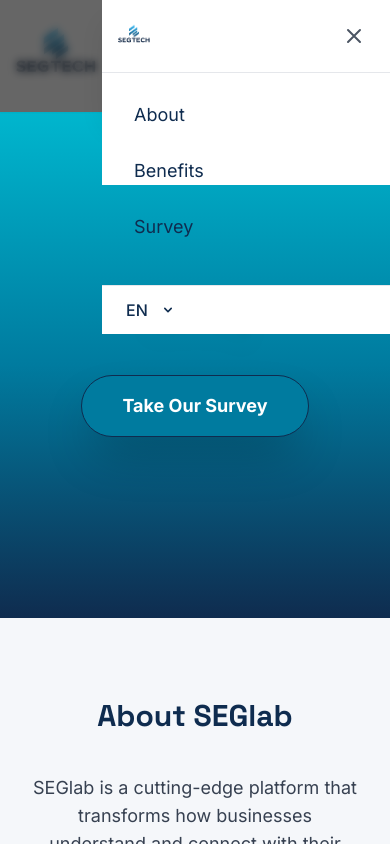
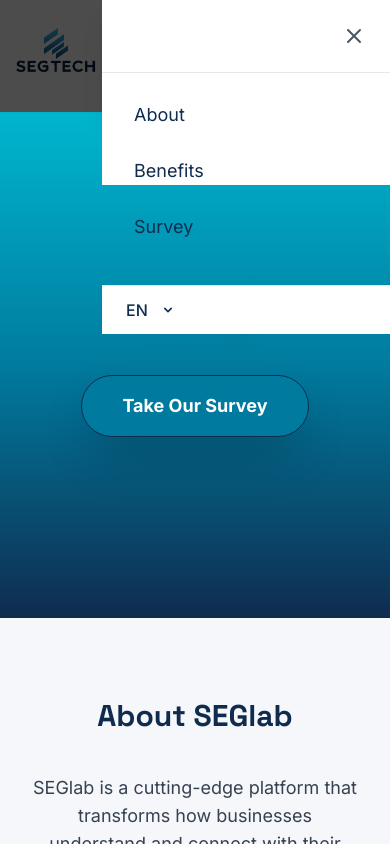
Before and after one commit to Minetown03/SEGlab, a Next.js app: page / in a window 390 px wide. Both pictures are taken after a click on the button "Toggle menu". Shown: the top 844 px of the page. Built offline with nearby package versions, Linux system fonts and the light colour scheme.

Commit message:
Fix mobile menu transparency, remove logo, and add contact email to footer

```diff
--- a/src/app/page.tsx
+++ b/src/app/page.tsx
@@ -148,29 +148,14 @@
             className={`md:hidden fixed inset-0 z-50 transition-all duration-300 ease-in-out ${
               isMobileMenuOpen ? 'opacity-100 pointer-events-auto' : 'opacity-0 pointer-events-none'
             }`}
+            style={{ backgroundColor: 'rgba(0, 0, 0, 0.7)' }}
           >
-            {/* Semi-transparent backdrop */}
-            <div
-              className="absolute inset-0 bg-black/60 backdrop-blur-sm"
-              onClick={() => setIsMobileMenuOpen(false)}
-            />
-
             {/* Menu content */}
             <div className={`absolute inset-y-0 right-0 w-72 bg-white shadow-xl transform transition-transform duration-300 ease-in-out ${
               isMobileMenuOpen ? 'translate-x-0' : 'translate-x-full'
             }`}>
-              {/* Menu header with logo and close button */}
-              <div className="flex items-center justify-between p-4 border-b border-gray-200 bg-white">
-                <Image
-                  src="/logo.png"
-                  alt="SegTech Logo"
-                  width={120}
-                  height={40}
-                  className="w-auto h-8"
-                  priority
-                  quality={100}
-                  style={{ objectFit: 'contain' }}
-                />
+              {/* Menu header with close button */}
+              <div className="flex items-center justify-end p-4 border-b border-gray-200 bg-white">
                 <button
                   onClick={() => setIsMobileMenuOpen(false)}
                   className="p-2 rounded-full hover:bg-gray-100 transition-colors duration-200"
@@ -190,7 +175,7 @@
                 </button>
               </div>
 
-              {/* Menu items */}
+              {/* Menu items with solid background */}
               <div className="flex flex-col h-full bg-white">
                 <div className="flex flex-col p-4 space-y-1">
                   <a
@@ -225,7 +210,7 @@
                   </a>
                 </div>
 
-                {/* Language selector */}
+                {/* Language selector with solid background */}
                 <div className="mt-4 px-4 py-2 border-t border-gray-200 bg-white">
                   <LanguageSelector />
                 </div>
@@ -367,7 +352,18 @@
               <a href="#survey" onClick={(e) => handleNavClick(e, 'survey')} className="text-gray-300 hover:text-white transition-colors duration-300">Survey</a>
             </div>
 
-            {/* Social Links */}
+            {/* Contact and Social Links */}
+            <div className="flex flex-col items-end gap-2">
+              <a
+                href="mailto:segtech.lab@gmail.com"
+                className="text-gray-300 hover:text-white transition-colors duration-300 flex items-center gap-2"
+              >
+                <svg className="w-4 h-4" fill="currentColor" viewBox="0 0 20 20">
+                  <path d="M2.003 5.884L10 9.882l7.997-3.998A2 2 0 0016 4H4a2 2 0 00-1.997 1.884z" />
+                  <path d="M18 8.118l-8 4-8-4V14a2 2 0 002 2h12a2 2 0 002-2V8.118z" />
+                </svg>
+                segtech.lab@gmail.com
+              </a>
               <div className="flex items-center gap-4">
                 <a href="#" className="text-gray-300 hover:text-white transition-colors duration-300">
                   <svg width="20" height="20" fill="currentColor" viewBox="0 0 24 24"><path d="M19 0h-14c-2.761 0-5 2.239-5 5v14c0 2.761 2.239 5 5 5h14c2.762 0 5-2.239 5-5v-14c0-2.761-2.238-5-5-5zm-11 19h-3v-9h3v9zm-1.5-10.268c-.966 0-1.75-.784-1.75-1.75s.784-1.75 1.75-1.75 1.75.784 1.75 1.75-.784 1.75-1.75 1.75zm15.5 10.268h-3v-4.604c0-1.099-.021-2.513-1.532-2.513-1.533 0-1.768 1.197-1.768 2.434v4.683h-3v-9h2.881v1.229h.041c.401-.761 1.379-1.563 2.838-1.563 3.036 0 3.6 2.001 3.6 4.6v4.734z"/></svg>
@@ -381,6 +377,7 @@
                 <a href="#" className="text-gray-300 hover:text-white transition-colors duration-300">
                   <svg width="20" height="20" fill="currentColor" viewBox="0 0 448 512"><path d="M224.1 141c-63.6 0-114.9 51.3-114.9 114.9s51.3 114.9 114.9 114.9 114.9-51.3 114.9-114.9S287.7 141 224.1 141zm0 186c-39.5 0-71.5-32-71.5-71.5s32-71.5 71.5-71.5 71.5 32 71.5 71.5-32 71.5-71.5 71.5zm146.4-194.3c0 14.9-12 26.9-26.9 26.9s-26.9-12-26.9-26.9 12-26.9 26.9-26.9 26.9 12 26.9 26.9zm76.1 27.2c-1.7-35.3-9.9-66.7-36.2-92.1S388.6 24.6 353.3 22.9C317.7 21.2 130.3 21.2 94.7 22.9 59.4 24.6 28 32.8 2.7 59.1S-1.7 94.7.1 130.3c1.7 35.3 9.9 66.7 36.2 92.1s56.8 34.5 92.1 36.2c35.6 1.7 223 1.7 258.6 0 35.3-1.7 66.7-9.9 92.1-36.2s34.5-56.8 36.2-92.1c1.7-35.6 1.7-223 0-258.6zm-48.1 288c-7.8 19.6-22.9 34.7-42.5 42.5-29.4 11.7-99.2 9-132.9 9s-103.5 2.6-132.9-9c-19.6-7.8-34.7-22.9-42.5-42.5-11.7-29.4-9-99.2-9-132.9s-2.6-103.5 9-132.9c7.8-19.6 22.9-34.7 42.5-42.5C120.6 2.6 190.4 0 224.1 0s103.5-2.6 132.9 9c19.6 7.8 34.7 22.9 42.5 42.5 11.7 29.4 9 99.2 9 132.9s2.7 103.5-9 132.9z"/></svg>
                 </a>
+              </div>
             </div>
           </div>
 
```
Lines whose indentation alone changed are shown as unchanged.
